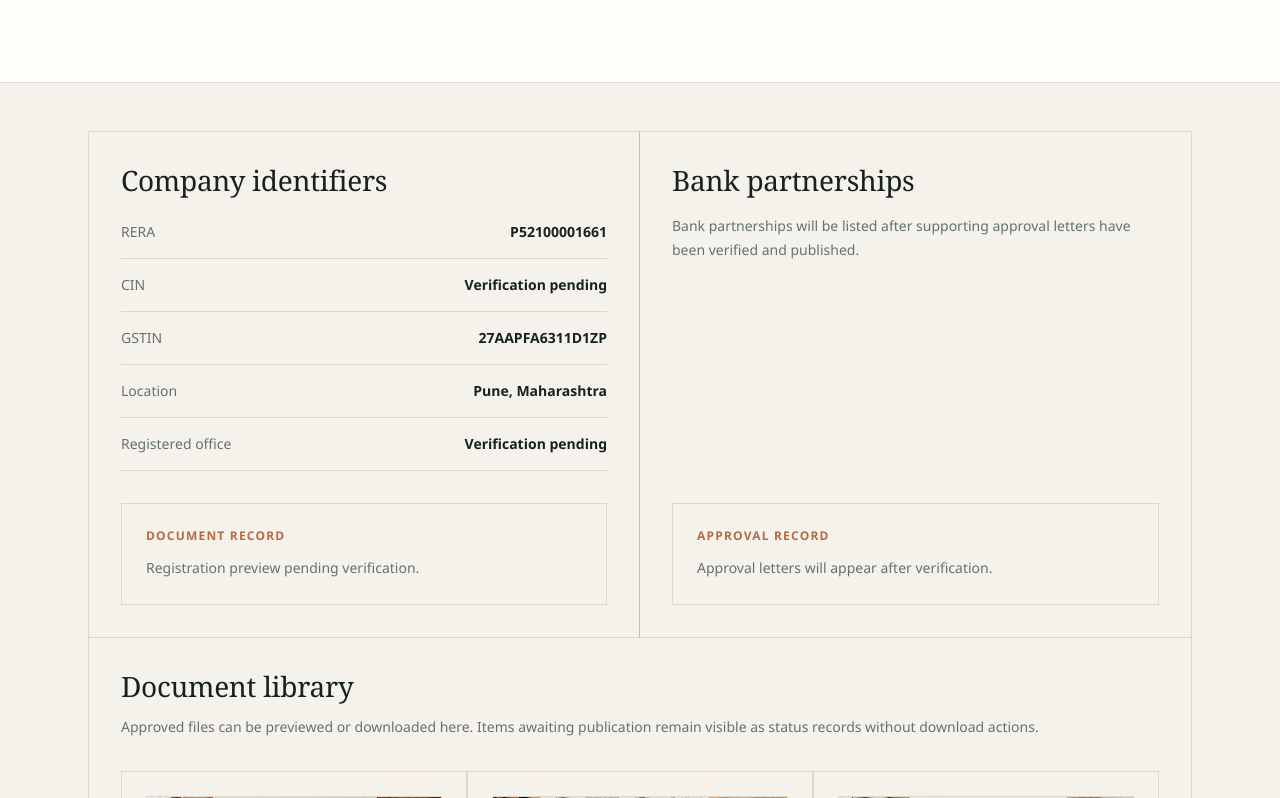
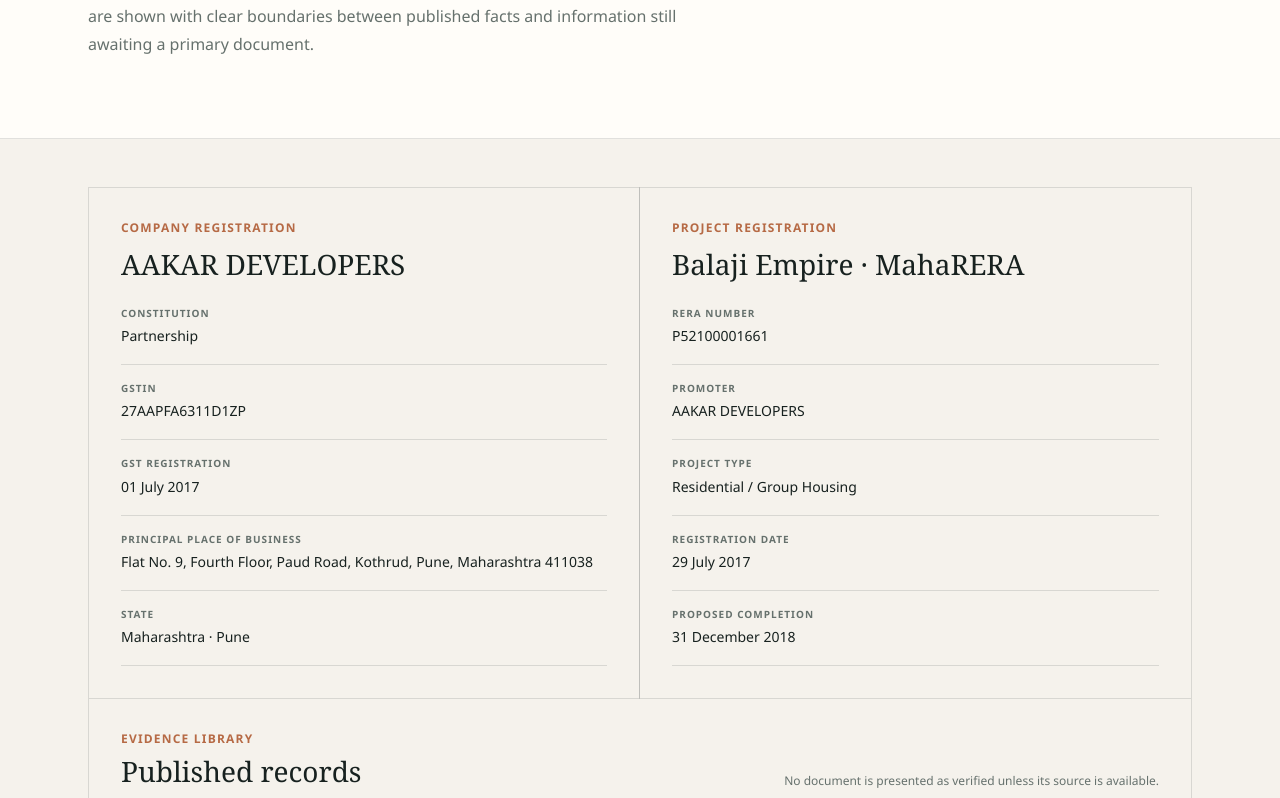
Before and after one commit to efigma54-dev/constuction, a Next.js app: page /transparency in a window 1280 px wide. Shown: the part 282-1080 px from the top of the page. Built offline with nearby package versions, Linux system fonts and the light colour scheme; no server answers.

Commit message:
feat: publish company and RERA transparency records

```diff
--- a/src/app/transparency/page.tsx
+++ b/src/app/transparency/page.tsx
@@ -1,24 +1,10 @@
 import DocumentCard from "@/components/DocumentCard";
 import { documents } from "@/lib/documents";
-import { company, verificationPending } from "@/lib/company";
+import { company } from "@/lib/company";
 
 export const metadata = {
   title: "Transparency",
-  description:
-    "Verified company information and documents are published here as they become available.",
-  openGraph: {
-    title: "Transparency · Aakar Developers",
-    description:
-      "Verified company information and documents are published here as they become available.",
-    images: ["/posters/hero-tower-poster.svg"],
-  },
-  twitter: {
-    card: "summary_large_image",
-    title: "Transparency · Aakar Developers",
-    description:
-      "Verified company information and documents are published here as they become available.",
-    images: ["/posters/hero-tower-poster.svg"],
-  },
+  description: "Company registration, project RERA records, and published source material for Aakar Developers.",
 };
 
 export default function TransparencyPage() {
@@ -26,82 +12,78 @@ export default function TransparencyPage() {
     <main className="flex-1 bg-background">
       <div className="bg-surface" style={{ borderBottom: "1px solid var(--hairline)" }}>
         <div className="mx-auto w-full max-w-6xl px-4 py-16 sm:px-6 sm:py-20">
-          <h1
-            className="font-serif text-foreground"
-            style={{
-              fontSize: "var(--text-section)",
-              lineHeight: "1.05",
-              letterSpacing: "-0.025em",
-            }}
-          >
+          <div className="text-xs font-semibold uppercase tracking-widest text-terracotta mb-3">Records & evidence</div>
+          <h1 className="font-serif text-foreground" style={{ fontSize: "var(--text-section)", lineHeight: "1.05", letterSpacing: "-0.025em" }}>
             Transparency
           </h1>
           <p className="mt-4 text-base leading-7 text-muted" style={{ maxWidth: "var(--max-prose)" }}>
-            Verified company identifiers and documents will be published here
-            without presenting unverified claims.
+            Company registration data, project registration records, and source material are shown with clear boundaries between published facts and information still awaiting a primary document.
           </p>
         </div>
       </div>
 
       <div className="mx-auto w-full max-w-6xl px-4 py-12 sm:px-6">
-        <div className="grid gap-0 lg:grid-cols-2">
-          <div className="p-8 flex flex-col justify-between" style={{ border: "1px solid var(--hairline)" }}>
-            <div>
-              <h2 className="font-serif text-foreground" style={{ fontSize: "var(--text-card)", lineHeight: "1.2", letterSpacing: "-0.01em" }}>
-                Company identifiers
-              </h2>
-              <dl className="mt-6 grid gap-4 text-sm">
-                {[
-                  { label: "RERA", value: company.identifiers.rera ?? verificationPending },
-                  { label: "CIN", value: company.identifiers.cin ?? verificationPending },
-                  { label: "GSTIN", value: company.identifiers.gstin ?? verificationPending },
-                  { label: "Location", value: `${company.city}, ${company.state}` },
-                  { label: "Registered office", value: verificationPending },
-                ].map((item) => (
-                  <div key={item.label} className="flex items-start justify-between gap-6 pb-4" style={{ borderBottom: "1px solid var(--hairline)" }}>
-                    <dt className="text-muted">{item.label}</dt>
-                    <dd className="text-foreground font-semibold text-right">{item.value}</dd>
-                  </div>
-                ))}
-              </dl>
-            </div>
-            <div className="mt-8 p-6" style={{ border: "1px solid var(--hairline)" }}>
-              <div className="text-xs font-semibold uppercase tracking-widest text-terracotta">Document record</div>
-              <p className="mt-3 text-sm leading-6 text-muted">Registration preview pending verification.</p>
-            </div>
+        <section className="grid gap-0 lg:grid-cols-2" aria-labelledby="company-record-heading">
+          <div className="p-8" style={{ border: "1px solid var(--hairline)" }}>
+            <div className="text-xs font-semibold uppercase tracking-widest text-terracotta mb-3">Company registration</div>
+            <h2 id="company-record-heading" className="font-serif text-foreground" style={{ fontSize: "var(--text-card)", lineHeight: "1.2" }}>
+              AAKAR DEVELOPERS
+            </h2>
+            <dl className="mt-6 grid gap-4 text-sm">
+              <Row label="Constitution" value={company.entityType} />
+              <Row label="GSTIN" value={company.identifiers.gstin} />
+              <Row label="GST registration" value={company.gstRegistrationDate} />
+              <Row label="Principal place of business" value={company.principalPlaceOfBusiness} />
+              <Row label="State" value={`${company.state} · ${company.city}`} />
+            </dl>
           </div>
 
-          <div className="p-8 flex flex-col justify-between" style={{ border: "1px solid var(--hairline)", marginLeft: "-1px" }}>
+          <div className="p-8" style={{ border: "1px solid var(--hairline)", marginLeft: "-1px" }}>
+            <div className="text-xs font-semibold uppercase tracking-widest text-terracotta mb-3">Project registration</div>
+            <h2 className="font-serif text-foreground" style={{ fontSize: "var(--text-card)", lineHeight: "1.2" }}>
+              Balaji Empire · MahaRERA
+            </h2>
+            <dl className="mt-6 grid gap-4 text-sm">
+              <Row label="RERA number" value={company.identifiers.rera} />
+              <Row label="Promoter" value={company.legalName} />
+              <Row label="Project type" value="Residential / Group Housing" />
+              <Row label="Registration date" value="29 July 2017" />
+              <Row label="Proposed completion" value="31 December 2018" />
+            </dl>
+          </div>
+        </section>
+
+        <section className="mt-0 p-8" style={{ border: "1px solid var(--hairline)", borderTop: "none" }}>
+          <div className="flex flex-col gap-2 sm:flex-row sm:items-end sm:justify-between">
             <div>
-              <h2 className="font-serif text-foreground" style={{ fontSize: "var(--text-card)", lineHeight: "1.2", letterSpacing: "-0.01em" }}>
-                Bank partnerships
-              </h2>
-              <p className="mt-4 text-sm leading-6 text-muted">
-                Bank partnerships will be listed after supporting approval letters have been verified and published.
-              </p>
+              <div className="text-xs font-semibold uppercase tracking-widest text-terracotta mb-2">Evidence library</div>
+              <h2 className="font-serif text-foreground" style={{ fontSize: "var(--text-card)", lineHeight: "1.2" }}>Published records</h2>
             </div>
-            <div className="mt-8 p-6" style={{ border: "1px solid var(--hairline)" }}>
-              <div className="text-xs font-semibold uppercase tracking-widest text-terracotta">Approval record</div>
-              <p className="mt-3 text-sm leading-6 text-muted">Approval letters will appear after verification.</p>
-            </div>
+            <div className="text-xs text-muted">No document is presented as verified unless its source is available.</div>
           </div>
-        </div>
-
-        <div className="mt-0 p-8" style={{ border: "1px solid var(--hairline)", borderTop: "none" }}>
-          <h2 className="font-serif text-foreground" style={{ fontSize: "var(--text-card)", lineHeight: "1.2", letterSpacing: "-0.01em" }}>
-            Document library
-          </h2>
-          <p className="mt-3 text-sm leading-6 text-muted">
-            Approved files can be previewed or downloaded here. Items awaiting
-            publication remain visible as status records without download actions.
-          </p>
           <ul className="mt-8 grid gap-0 sm:grid-cols-2 lg:grid-cols-3">
             {documents.map((document) => (
               <DocumentCard key={document.id} document={document} />
             ))}
           </ul>
-        </div>
+        </section>
+
+        <section className="mt-10 p-6" style={{ border: "1px solid var(--hairline)" }}>
+          <div className="text-xs font-semibold uppercase tracking-widest text-terracotta">Source note</div>
+          <p className="mt-2 text-sm leading-6 text-muted">
+            Company identity data is based on publicly available GST and property records. Project registration details are based on the public Balaji Empire RERA record. Primary government documents should remain the final authority for legal or purchase decisions.
+          </p>
+        </section>
       </div>
     </main>
   );
 }
+
+function Row({ label, value }: { label: string; value: string }) {
+  return (
+    <div className="flex flex-col gap-1 pb-4" style={{ borderBottom: "1px solid var(--hairline)" }}>
+      <dt className="text-[10px] font-semibold uppercase tracking-widest text-muted">{label}</dt>
+      <dd className="text-foreground font-medium leading-6 break-words">{value}</dd>
+    </div>
+  );
+}
```
